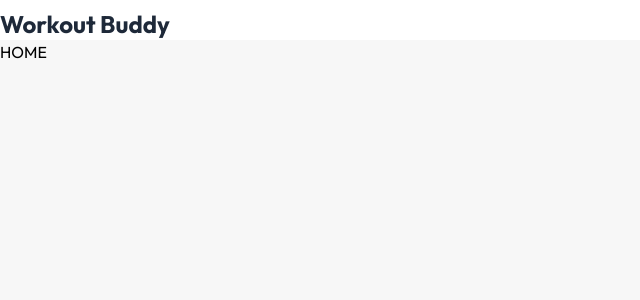
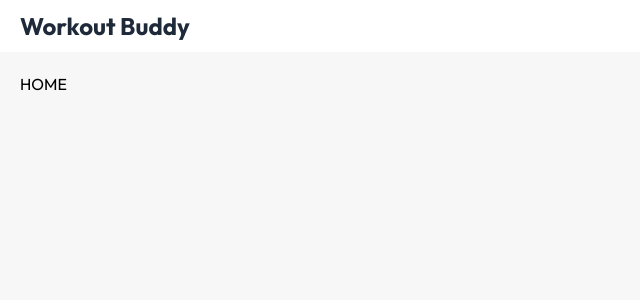
Before and after one commit to YosephDagne/MERN_STACK, a React app in the folder frontend/: page / in a window 1280 px wide. Shown: the top 300 px of the page, without its empty margins (0-640 px from the left). Built offline with nearby package versions, Linux system fonts and the light colour scheme; the HTML template or start-up script is replaced by a standard one.

Commit message:
navbar and home

```diff
--- a/frontend/src/App.jsx
+++ b/frontend/src/App.jsx
@@ -7,7 +7,7 @@ const App = () => {
     <div>
       <BrowserRouter>
         <NavBar />
-        <div>
+        <div className="max-w-[1400px] p-5 mx-auto">
           <Routes>
             <Route path="/" element={<Home />} />
           </Routes>
--- a/frontend/src/components/NavBar.jsx
+++ b/frontend/src/components/NavBar.jsx
@@ -3,9 +3,9 @@ import { Link } from "react-router-dom";
 
 const NavBar = () => {
   return (
-    <div className="bg-white">
-      <div className="max-w-[1400px] mx-auto pt-2 pr-5">
-        <Link to="/">
+    <div className="bg-[#fff]">
+      <div className="max-w-[1400px] m-0 mx-auto p-2.5 px-5 flex items-center justify-between">
+        <Link to="/" className="text-[#333]">
           <h1 className="text-2xl font-bold text-gray-800">Workout Buddy</h1>
         </Link>
       </div>
--- a/frontend/src/index.css
+++ b/frontend/src/index.css
@@ -1,6 +1,10 @@
 @import url('https://fonts.googleapis.com/css2?family=Outfit:wght@100..900&display=swap');
 @import "tailwindcss";
 
+:root{
+    --primary: #1aac83;
+    --error: #e74c3c;
+}
 body {
     background-color: #f7f7f7;
     margin: 0;
```
